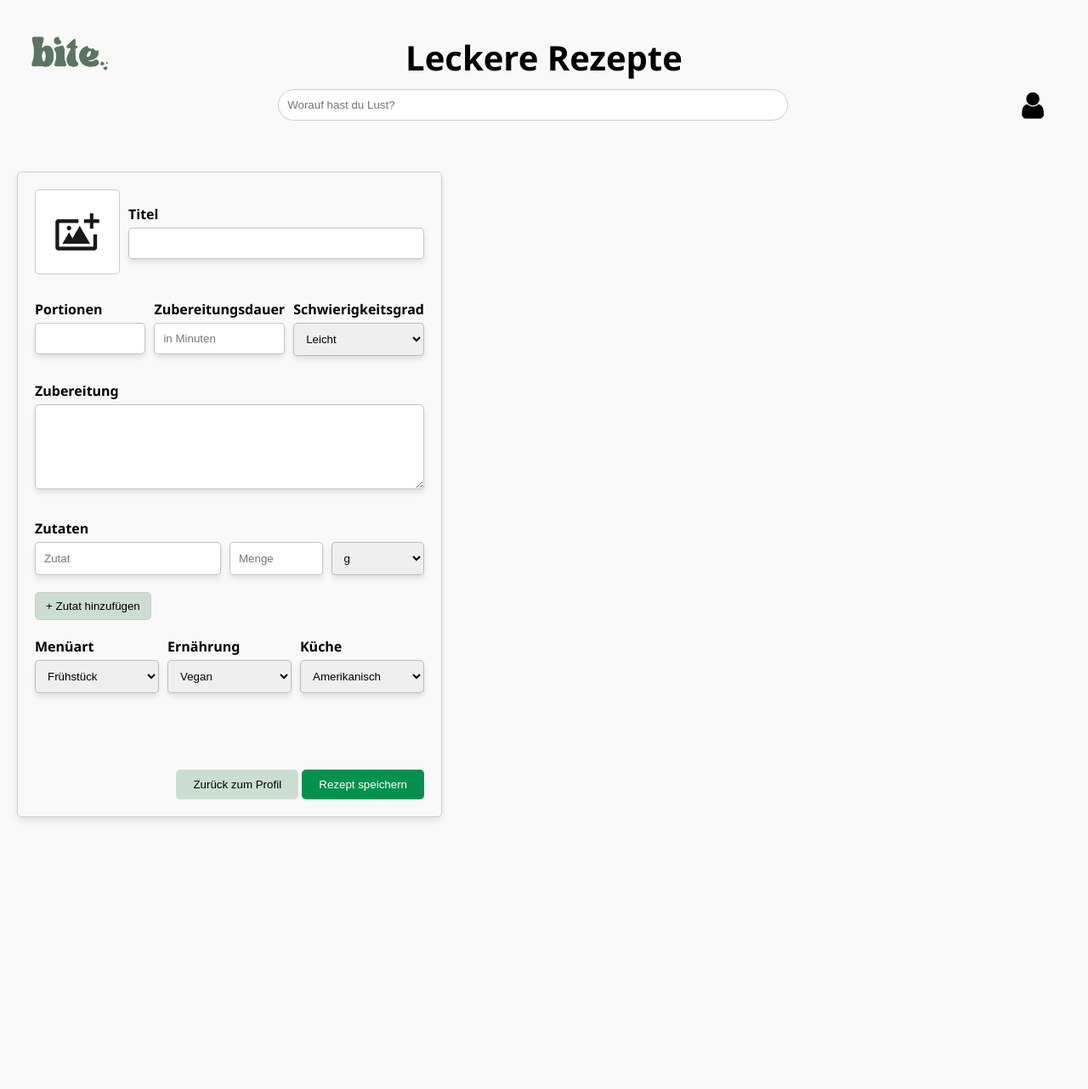
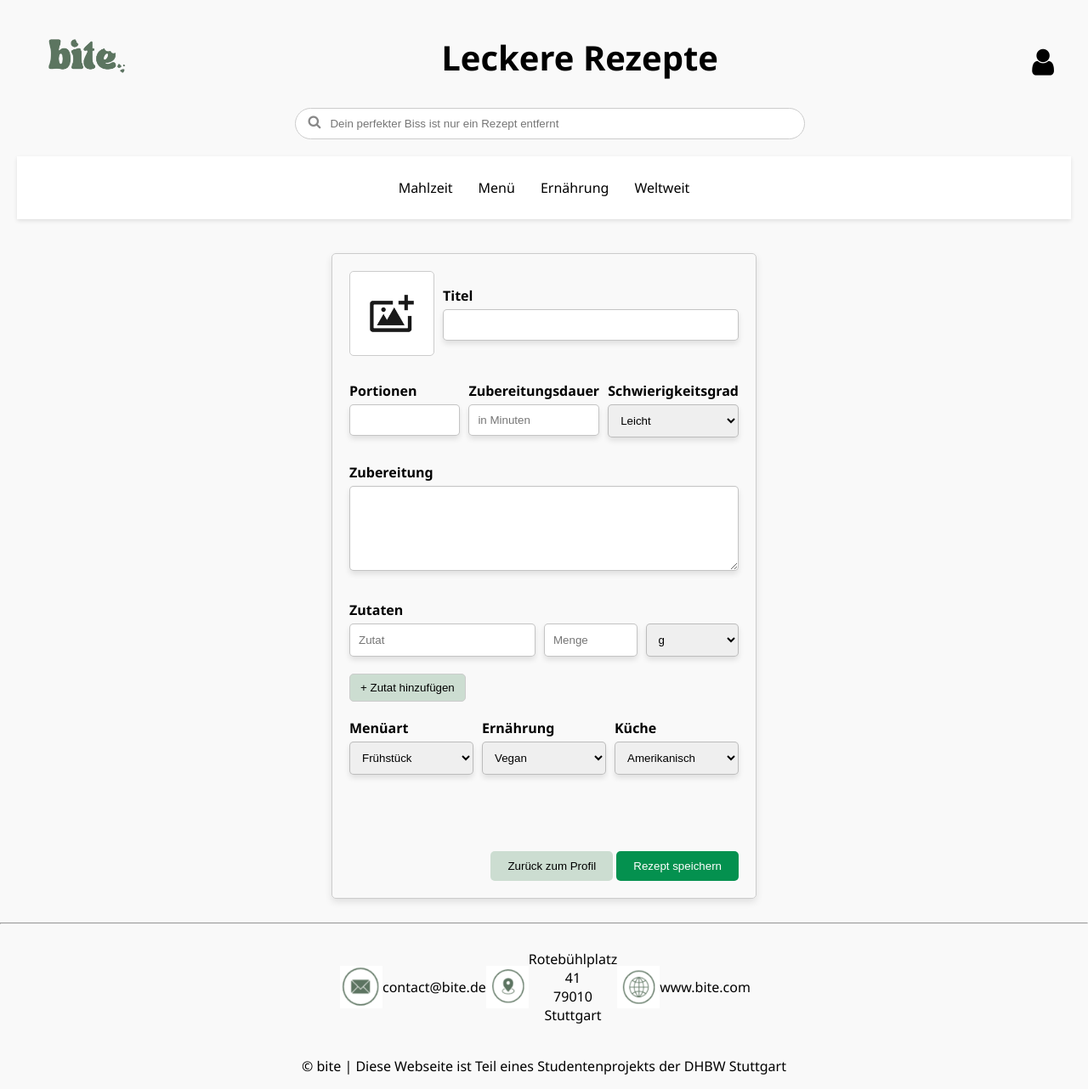
Before and after one commit to melissadurgun/PHP-Projekt-Rezept, a PHP site: page /pages/Rezeptverwaltung/test2-RezHinzu.php in a window 1280 px wide. Shown: the whole page at 85% size. Before the commit the page ends 966 px from the top, so only its background shows below. Run offline with PHP 8.4, Linux system fonts and the light colour scheme.

Commit message:
Footer and Styles

```diff
--- a/assets/styles/RezeptCreate.css
+++ b/assets/styles/RezeptCreate.css
@@ -1,5 +1,13 @@
 * {
   box-sizing: border-box;
+}
+
+form {
+  display: flex;
+  justify-content: center;
+  align-items: center;
+  min-height: 100vh;
+  margin: 0;
 }
 
 .recipe-form {
@@ -34,7 +42,7 @@ label {
   /* Adjust width as needed */
   height: 100px;
   /* Adjust height as needed */
-    background-image: url('/PHP-Projekt/assets/images/ImagePlaceholder.jpg');
+  background-image: url("/PHP-Projekt/assets/images/ImagePlaceholder.jpg");
   /* Path to the image */
   background-size: cover;
   /* Cover to fill the area */
--- a/assets/styles/styles.css
+++ b/assets/styles/styles.css
@@ -10,6 +10,12 @@ header {
   padding: 20px;
 }
 
+.header-container {
+  display: flex;
+  align-items: center;
+  justify-content: space-between;
+}
+
 h1 {
   margin: 0;
   font-size: 2.5em;
@@ -17,22 +23,33 @@ h1 {
 
 .search-bar {
   width: 50%;
-  padding: 10px;
+  padding-left: 40px;
+  padding-top: 10px;
+  padding-bottom: 10px;
   border-radius: 20px;
   border: 1px solid #ccc;
   margin-top: 10px;
+}
+
+.search-icon {
+  position: relative;
+  top: 10px;
+  left: 30px;
+  transform: translateY(-50%);
+  color: #888;
+  font-size: 16px;
+  pointer-events: none;
 }
 
 .suchen {
   display: flex;
   justify-content: center;
   align-items: center;
-  /* Zentriert das Icon vertikal */
 }
 
 .logo img {
-  position: absolute;
-  left: 30px;
+  position: relative;
+  margin-left: 10px;
   width: 100px;
   height: auto;
   border-radius: 10px;
@@ -46,7 +63,6 @@ h1 {
   position: relative;
   justify-content: flex-end;
   top: 5px;
-  right: -275px;
 }
 
 .account-icon {
@@ -287,7 +303,7 @@ label {
   /* Adjust width as needed */
   height: 100px;
   /* Adjust height as needed */
-    background-image: url('/PHP-Projekt/assets/images/ImagePlaceholder.jpg');
+  background-image: url("/PHP-Projekt/assets/images/ImagePlaceholder.jpg");
   /* Path to the image */
   background-size: cover;
   /* Cover to fill the area */
@@ -512,3 +528,22 @@ a {
 .link-container a:hover {
   background-color: #ff55004c;
 }
+
+.impressum {
+  display: flex;
+  justify-content: space-around;
+  margin-left: 400px;
+  margin-right: 400px;
+}
+
+.mail,
+.standort,
+.web {
+  display: flex;
+  align-items: center;
+}
+
+footer {
+  font-family: "Segoe UI", Tahoma, Geneva, Verdana, sans-serif;
+  text-align: center;
+}
--- a/handlers/RezepteintragHandler.php
+++ b/handlers/Rezeptverwaltung/RezepteintragHandler.php
@@ -1,6 +1,6 @@
 <?php
-include '../includes/header.php';
-include '../config/db.php';
+include '../../includes/header.php';
+include '../../config/db.php';
 
 session_start(); // Start session to access session variables
 
--- /dev/null
+++ b/includes/footer.php
@@ -0,0 +1,32 @@
+<!DOCTYPE html>
+<html lang="en">
+
+<head>
+    <meta charset="UTF-8">
+    <meta name="viewport" content="width=device-width, initial-scale=1.0">
+    <link rel="stylesheet" href="https://cdnjs.cloudflare.com/ajax/libs/font-awesome/4.7.0/css/font-awesome.min.css">
+    <link rel="stylesheet" href="../../assets/styles/styles.css">
+    <title>Document</title>
+</head>
+
+
+<footer>
+    <hr>
+    <br>
+    <div class="impressum">
+        <div class="mail">
+            <img src="../../assets/images/MailIcon.png" style="width: 50px; height: 50px;"> <p>contact@bite.de</p>
+        </div>
+        <div class="standort">
+        <img src="../../assets/images/LocationIcon.png" style="width: 50px; height: 50px;"> Rotebühlplatz 41<br> 79010 Stuttgart</i>
+
+        </div>
+        <div class="web">
+        <img src="../../assets/images/WebIcon.png" style="width: 50px; height: 50px;"> www.bite.com</i>
+        </div>
+    </div>
+    <br>
+        <p>&copy bite | Diese Webseite ist Teil eines Studentenprojekts der DHBW Stuttgart</p>
+</footer>
+
+</html>
--- a/includes/header.php
+++ b/includes/header.php
@@ -5,33 +5,37 @@
     <meta charset="UTF-8">
     <meta name="viewport" content="width=device-width, initial-scale=1.0">
     <link rel="stylesheet" href="https://cdnjs.cloudflare.com/ajax/libs/font-awesome/4.7.0/css/font-awesome.min.css">
-    <link rel="stylesheet" href="..\assets\styles\styles.css">
+    <link rel="stylesheet" href="../assets/styles/styles.css">
     <title>Document</title>
 </head>
 
-
+<body>
     <header>
+        <div class="header-container">
             <div class="logo">
-        <a href="..\public\index.php"><img src="..\assets\images\LogoLight1.png" alt="logo"></a>
+                <a href="../../public/index.php">
+                    <img src="../../assets/images/LogoLight1.png" alt="logo">
+                </a>
+            </div>
             <h1>Leckere Rezepte</h1>
-    </div>
-    <div class="suchen">
-        <input type="text" placeholder="Worauf hast du Lust?" class="search-bar" />
             <div class="account-container">
                 <i class="fa fa-user account-icon"></i>
                 <ul class="dropdown-menu">
-                <li onclick="location.href = '' ">Profil</li>
-                <li onclick="location.href='../pages/Rezeptverwaltung/test2-RezHinzu.php'">TEST Rezepte
-                    anlegen</li>
-                <li onclick="location.href='../pages/Rezeptverwaltung/RezepteBearbeiten.php'">Rezepte
-                    bearbeiten</li>
-                <li onclick="location.href='../pages/Rezeptverwaltung/RezepteLöschen.php'">Rezepte löschen
-                </li>
-                <li onclick="location.href='../pages/Rezeptverwaltung/RezepteAnzeigen.php'">Rezepte anzeigen
-                </li>
+                    <li onclick="location.href = ''">Profil</li>
+                    <li onclick="location.href='../pages/Rezeptverwaltung/test2-RezHinzu.php'">TEST Rezepte anlegen</li>
+                    <li onclick="location.href='../pages/Rezeptverwaltung/RezepteBearbeiten.php'">Rezepte bearbeiten</li>
+                    <li onclick="location.href='../pages/Rezeptverwaltung/RezepteLöschen.php'">Rezepte löschen</li>
+                    <li onclick="location.href='../pages/Rezeptverwaltung/RezepteAnzeigen.php'">Rezepte anzeigen</li>
                 </ul>
             </div>
         </div>
+        <br>
+        <div class="suchen">
+        <i class="fa fa-search search-icon"></i>
+        <input type="text" placeholder="Dein perfekter Biss ist nur ein Rezept entfernt" class="search-bar" />
+        </div>
+
     </header>
+</body>
 
 </html>
--- a/pages/Benutzerverwaltung/login.php
+++ b/pages/Benutzerverwaltung/login.php
@@ -3,12 +3,13 @@
 <head>
     <meta charset="UTF-8">
     <meta name="viewport" content="width=device-width, initial-scale=1.0">
-    <link rel="stylesheet" href="styles.css">
+    <link rel="stylesheet" href="..\..\assets\styles\styles.css">
     <title>Login</title>
 </head>
 
 <?php
 include '../../includes/header.php';
+include '../../includes/navigation.php';
 ?>
 
 <body>
@@ -98,4 +99,7 @@ include '../../includes/header.php';
 
 
 </body>
+<?php
+include '../includes/footer.php';
+?>
 </html>
--- a/pages/Benutzerverwaltung/logout.php
+++ b/pages/Benutzerverwaltung/logout.php
@@ -19,4 +19,7 @@ echo '
 ?>
 
 </body>
+<?php
+include '../includes/footer.php';
+?>
 </html>
--- a/pages/Benutzerverwaltung/registrieren.php
+++ b/pages/Benutzerverwaltung/registrieren.php
@@ -3,12 +3,13 @@
 <head>
     <meta charset="UTF-8">
     <meta name="viewport" content="width=device-width, initial-scale=1.0">
-    <link rel="stylesheet" href="styles.css">
+    <link rel="stylesheet" href="..\..\assets\styles\styles.css">
     <title>Registrieren</title>
 </head>
 
 <?php
 include '../../includes/header.php';
+include '../../includes/navigation.php';
 ?>
 
 <body>
@@ -151,4 +152,7 @@ include '../../includes/header.php';
 
 
 </body>
+<?php
+include '../includes/footer.php';
+?>
 </html>
--- a/pages/Rezeptverwaltung/test2-RezHinzu.php
+++ b/pages/Rezeptverwaltung/test2-RezHinzu.php
@@ -5,17 +5,19 @@
     <meta charset="UTF-8">
     <meta name="viewport" content="width=device-width, initial-scale=1.0">
     <title>Recipe Form</title>
-    <!-- <link rel="stylesheet" href="..\..\assets\styles\RezeptCreate.css"> -->
+    <link rel="stylesheet" href="..\..\assets\styles\RezeptCreate.css">
     <link rel="stylesheet" href="..\..\assets\styles\styles.css">
 </head>
 <header>
     <?php
     include '../../includes/header.php';
+    include '../../includes/navigation.php';
     ?>
 </header>
 
 <body>
-    <form action="..\handlers\RezepteintragHandler.php" method="POST">
+    <div class="form">
+    <form action="..\..\handlers\Rezeptverwaltung\RezepteintragHandler.php" method="POST">
         <div class="recipe-form">
             <div class="recipe-header">
                 <!-- feature needs to be implemented: add picture -->
@@ -120,7 +122,7 @@
             </div>
         </div>
     </form>
-
+    </div>
     <!-- Dynamisches Hinzufügen der Zutaten -->
     <script>
         function zutatHinzufügen() {
@@ -145,5 +147,7 @@
         }
     </script>
 </body>
-
+<?php
+include '../../includes/footer.php';
+?>
 </html>
--- a/public/index.php
+++ b/pages/public/index.php
@@ -5,7 +5,7 @@
     <meta charset="UTF-8" />
     <meta name="viewport" content="width=device-width, initial-scale=1.0" />
     <link rel="stylesheet" href="https://cdnjs.cloudflare.com/ajax/libs/font-awesome/4.7.0/css/font-awesome.min.css">
-    <link rel="stylesheet" href="../assets/styles/styles.css">
+    <link rel="stylesheet" href="../../assets/styles/styles.css">
     <title>Leckere Rezepte</title>
 </head>
 
@@ -37,5 +37,7 @@ include '../includes/navigation.php';
         </div>
     </main>
 </body>
-
+<?php
+include '../includes/footer.php';
+?>
 </html>
```
Also changed, not shown: pages/Benutzerverwaltung/benutzerseite.php (+5 -2 lines), assets/images/LocationIcon.png (added), assets/images/MailIcon.png (added), assets/images/WebIcon.png (added), handlers/Benutzerverwaltung/BenutzerLoginHandler.php (renamed from handlers/BenutzerLoginHandler.php), 3 other files. Lines whose indentation alone changed are shown as unchanged.
